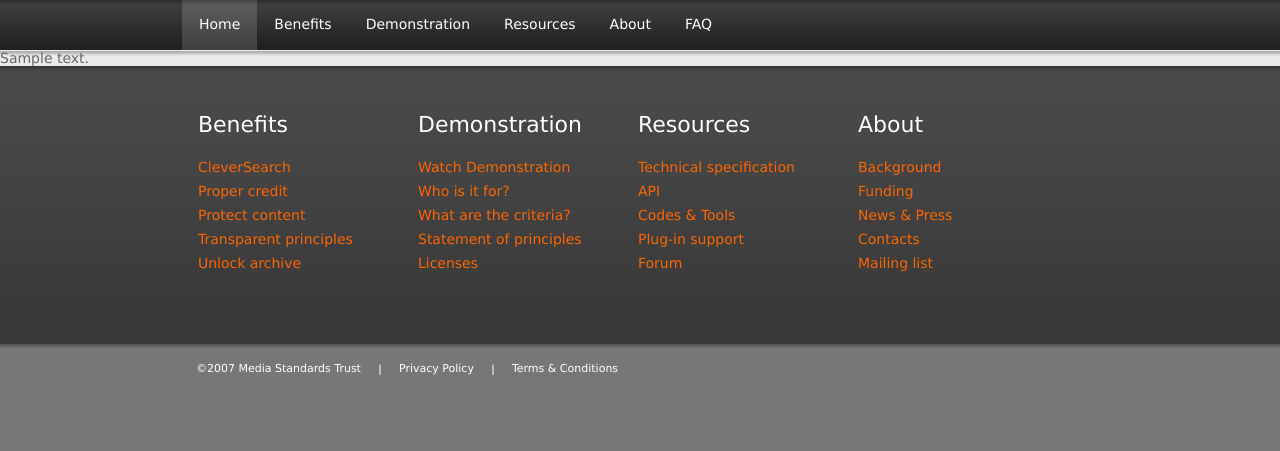
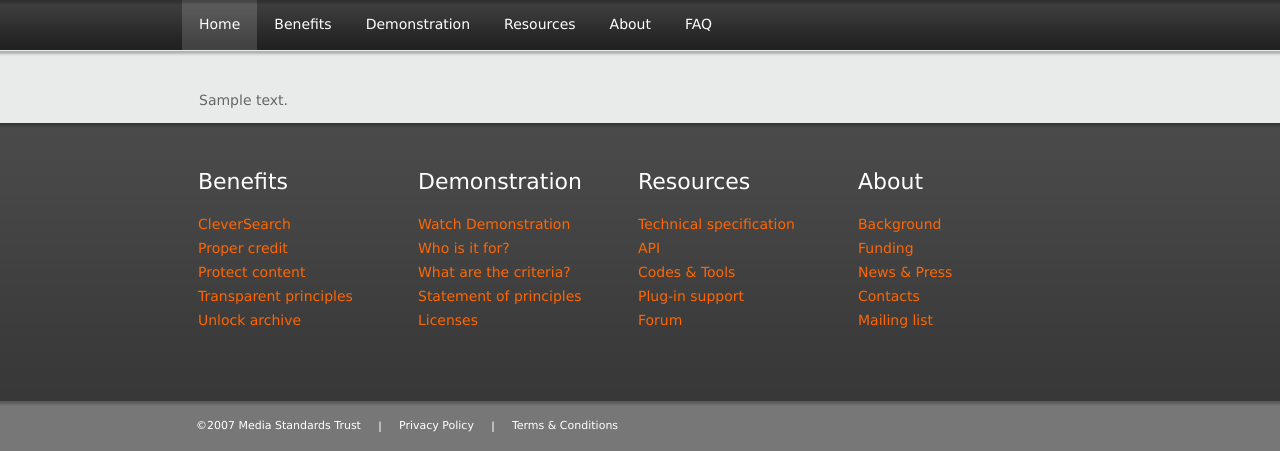
Before and after one commit to markng/valueaddednews, a Django app: template templates/cms/standard.html in a window 1280 px wide. Shown: the part 98-549 px from the top of the page. Run offline with Django 3.2, Linux system fonts and the light colour scheme; the template is opened without the code that fills it: values that come from a table or form of the project are taken from there, others are empty; tables that the repository leaves empty hold one stand-in row (values such as "Sample post"); parts of the project's set-up code (start-up, migrations or seed data) failed here and were passed over.

Commit message:
standard cms template

```diff
--- a/templates/cms/standard.html
+++ b/templates/cms/standard.html
@@ -1,7 +1,10 @@
 {% extends "base.html" %}
 {% block content %}
   <div class="content">
-  {{ page.content }}
+    <div class="content-cnt">
+      <div class="content-main">
+        {{ page.content }}
+      </div>
+    </div>
   </div>
-
 {% endblock %}
```
